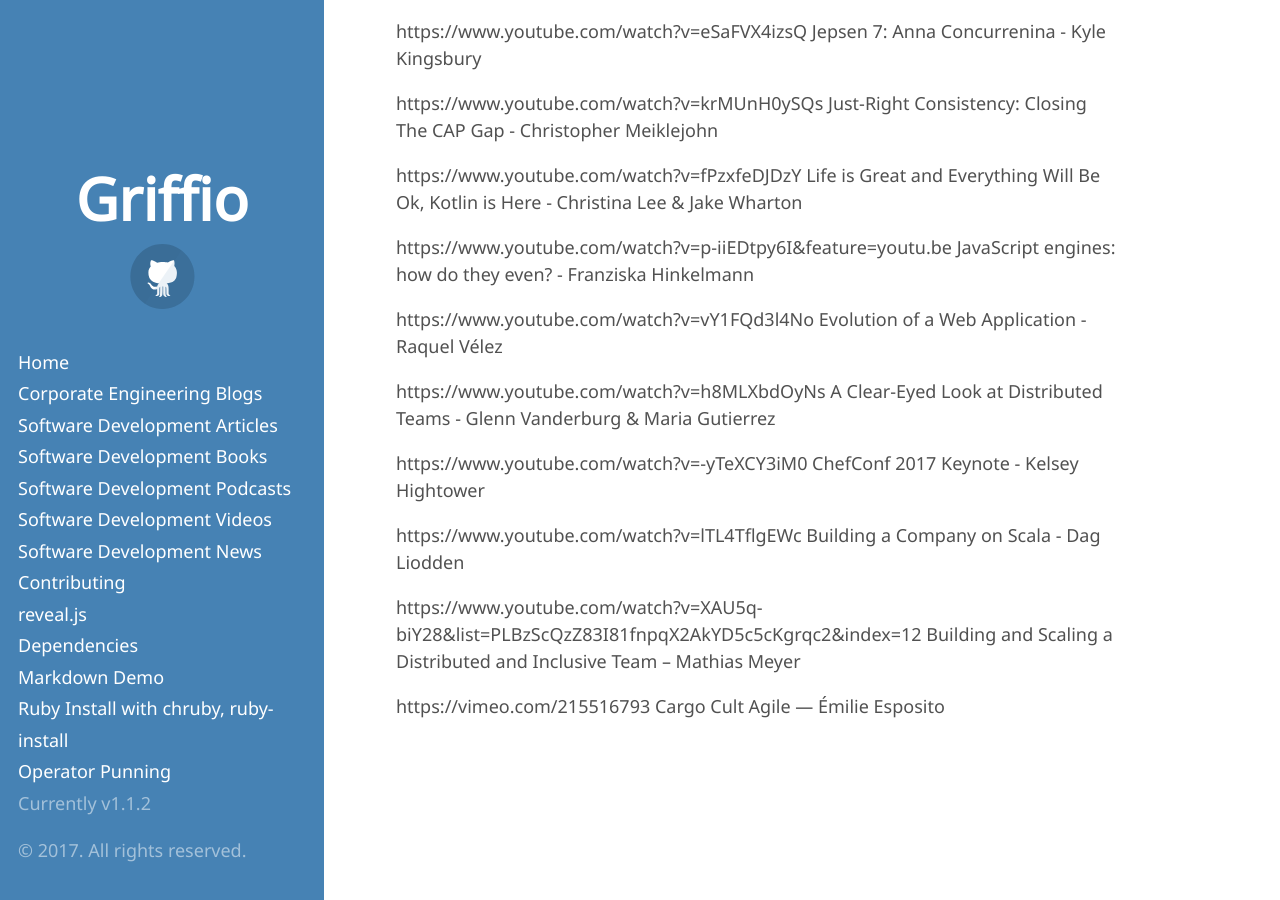
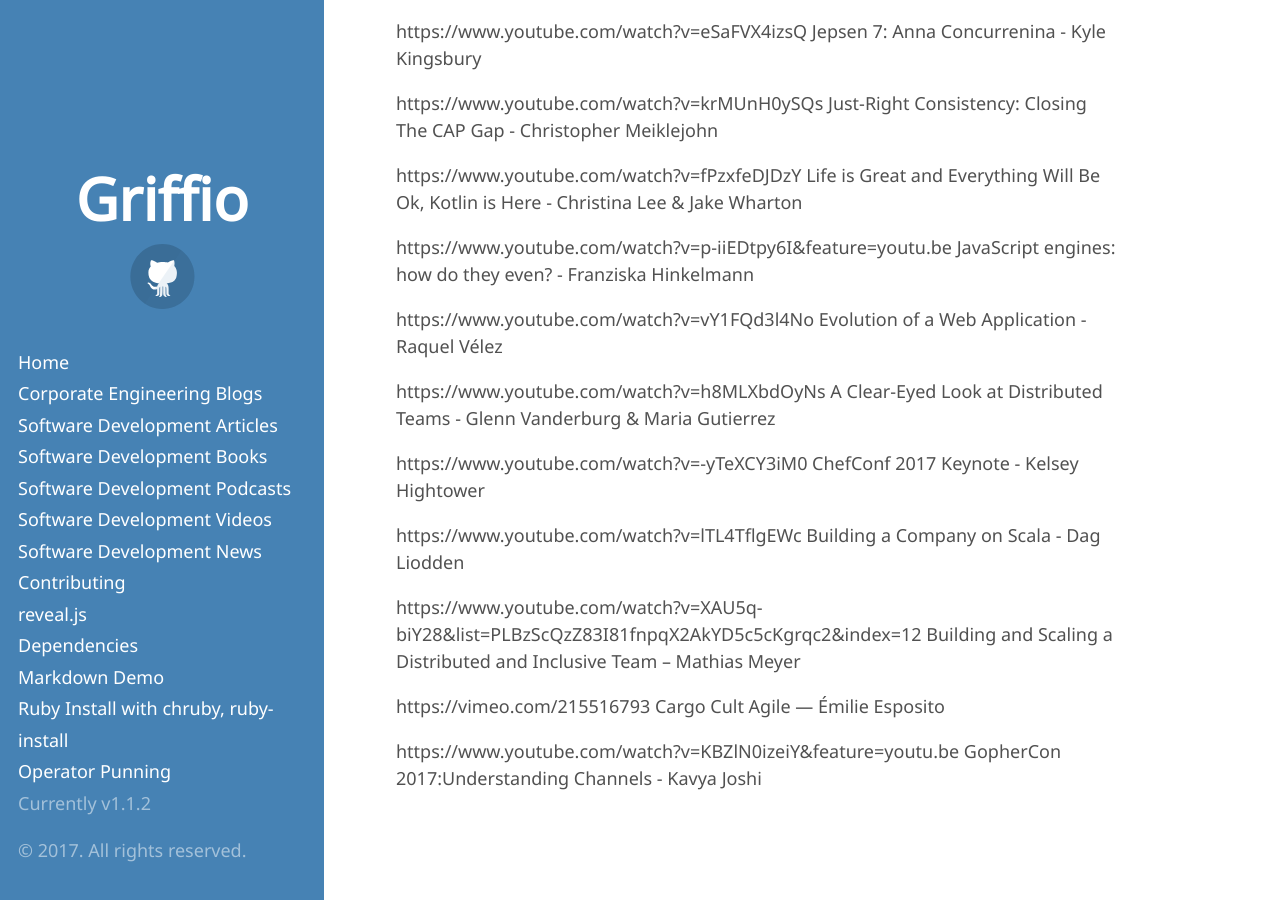
Before and after one commit to griffio/griffio.github.io, a Jekyll site: the page built from tech_talks_highlighted_2017.md, in a window 1280 px wide and 900 px high, scrolled down 954 px. Built offline with Jekyll 4.4.1, drawn with Linux system fonts in a browser that asks for light colours; some web fonts are replaced; our own code applies the rules of GitHub Pages for plain Markdown files.

Commit message:
Understanding Channels

```diff
--- a/tech_talks_highlighted_2017.md
+++ b/tech_talks_highlighted_2017.md
@@ -41,3 +41,5 @@
 https://www.youtube.com/watch?v=XAU5q-biY28&list=PLBzScQzZ83I81fnpqX2AkYD5c5cKgrqc2&index=12 Building and Scaling a Distributed and Inclusive Team – Mathias Meyer
 
 https://vimeo.com/215516793 Cargo Cult Agile — Émilie Esposito
+
+https://www.youtube.com/watch?v=KBZlN0izeiY&feature=youtu.be GopherCon 2017:Understanding Channels - Kavya Joshi
```
